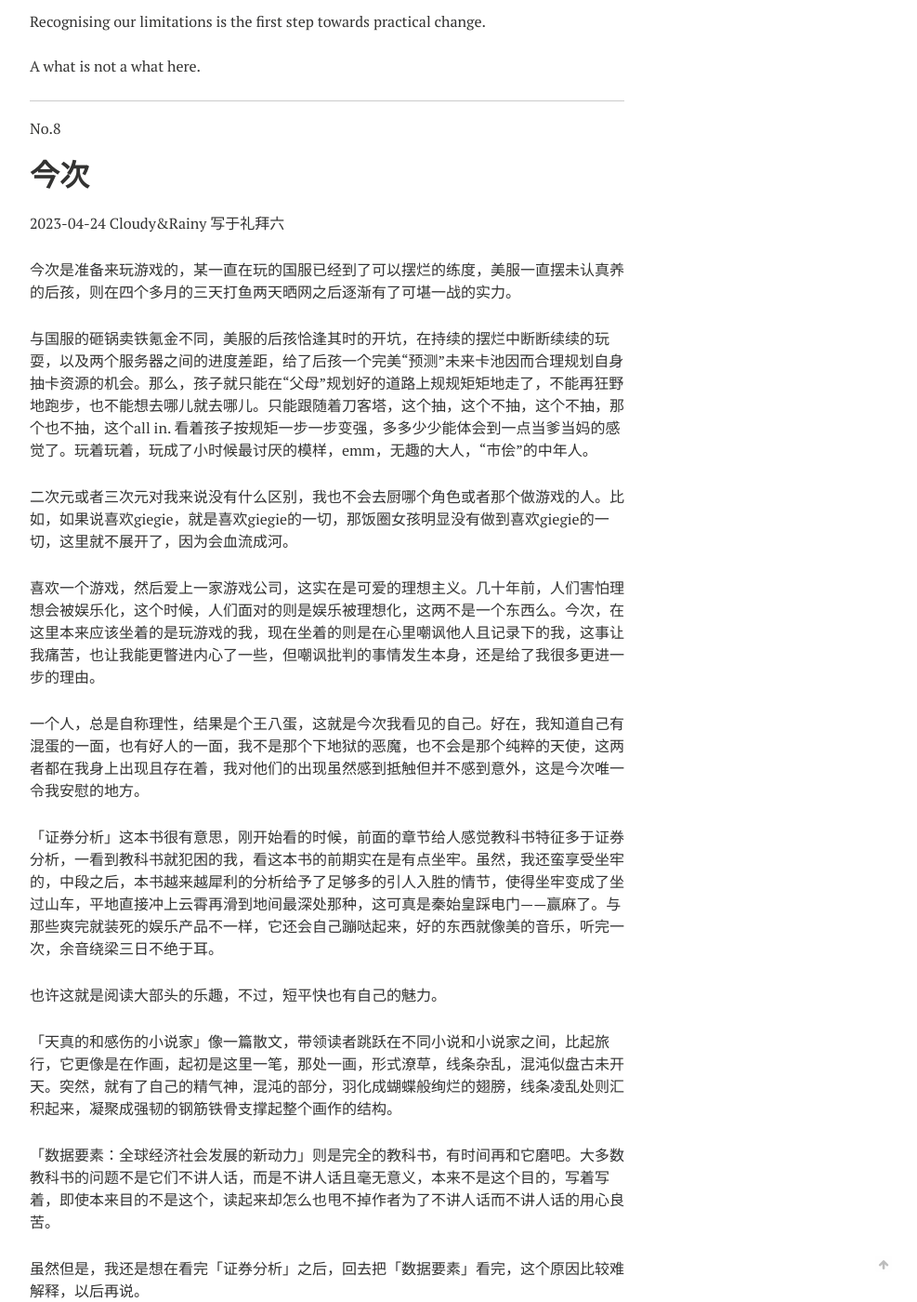
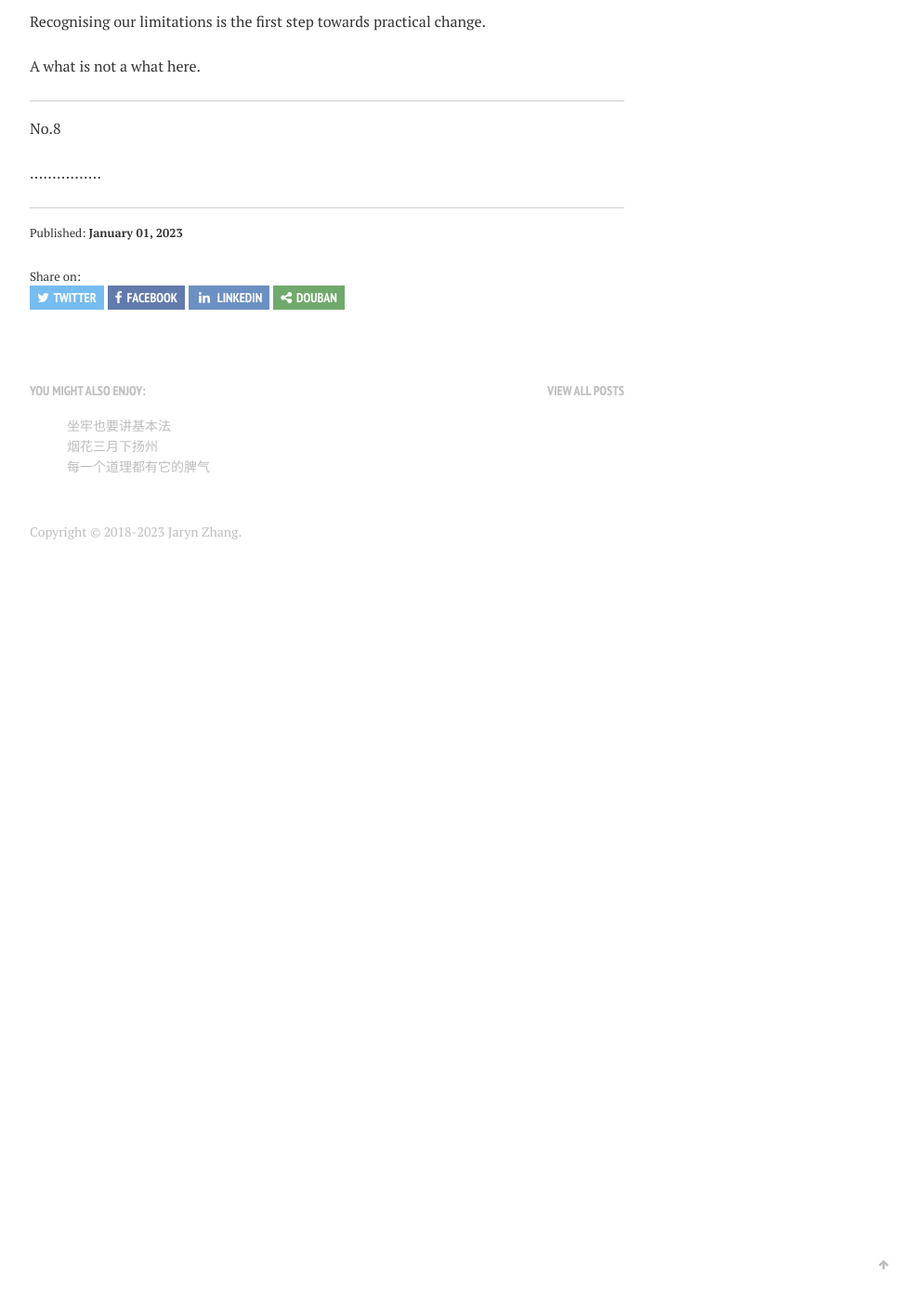
Before and after one commit to jarynzhang/jarynzhang.github.io, a Jekyll site: the page built from _posts/2023-01-01-未单发文章存档02.md, in a window 1280 px wide and 1400 px high, scrolled down 16377 px. Shown: the whole window at 93% size, without its empty margins (288-1275 px from the left). Built offline with Jekyll 4.4.1, drawn with Linux system fonts in a browser that asks for light colours; nearby versions of some CDN libraries; our own code applies the rules of GitHub Pages for plain Markdown files; after the commit the page ends 17007 px from its top, so only the background shows below that; some of the changed text lies outside the part shown.

```diff
--- a/_posts/2023-01-01-未单发文章存档02.md
+++ b/_posts/2023-01-01-未单发文章存档02.md
@@ -557,64 +557,4 @@ No.8
 
 
 
-# 今次
-
-2023-04-24  Cloudy&Rainy  写于礼拜六
-
-
-
-今次是准备来玩游戏的，某一直在玩的国服已经到了可以摆烂的练度，美服一直摆未认真养的后孩，则在四个多月的三天打鱼两天晒网之后逐渐有了可堪一战的实力。
-
-
-
-与国服的砸锅卖铁氪金不同，美服的后孩恰逢其时的开坑，在持续的摆烂中断断续续的玩耍，以及两个服务器之间的进度差距，给了后孩一个完美“预测”未来卡池因而合理规划自身抽卡资源的机会。那么，孩子就只能在“父母”规划好的道路上规规矩矩地走了，不能再狂野地跑步，也不能想去哪儿就去哪儿。只能跟随着刀客塔，这个抽，这个不抽，这个不抽，那个也不抽，这个all in. 看着孩子按规矩一步一步变强，多多少少能体会到一点当爹当妈的感觉了。玩着玩着，玩成了小时候最讨厌的模样，emm，无趣的大人，“市侩”的中年人。
-
-
-
-二次元或者三次元对我来说没有什么区别，我也不会去厨哪个角色或者那个做游戏的人。比如，如果说喜欢giegie，就是喜欢giegie的一切，那饭圈女孩明显没有做到喜欢giegie的一切，这里就不展开了，因为会血流成河。
-
-
-
-喜欢一个游戏，然后爱上一家游戏公司，这实在是可爱的理想主义。几十年前，人们害怕理想会被娱乐化，这个时候，人们面对的则是娱乐被理想化，这两不是一个东西么。今次，在这里本来应该坐着的是玩游戏的我，现在坐着的则是在心里嘲讽他人且记录下的我，这事让我痛苦，也让我能更瞥进内心了一些，但嘲讽批判的事情发生本身，还是给了我很多更进一步的理由。
-
-
-
-一个人，总是自称理性，结果是个王八蛋，这就是今次我看见的自己。好在，我知道自己有混蛋的一面，也有好人的一面，我不是那个下地狱的恶魔，也不会是那个纯粹的天使，这两者都在我身上出现且存在着，我对他们的出现虽然感到抵触但并不感到意外，这是今次唯一令我安慰的地方。
-
-
-
-「证券分析」这本书很有意思，刚开始看的时候，前面的章节给人感觉教科书特征多于证券分析，一看到教科书就犯困的我，看这本书的前期实在是有点坐牢。虽然，我还蛮享受坐牢的，中段之后，本书越来越犀利的分析给予了足够多的引人入胜的情节，使得坐牢变成了坐过山车，平地直接冲上云霄再滑到地间最深处那种，这可真是秦始皇踩电门——赢麻了。与那些爽完就装死的娱乐产品不一样，它还会自己蹦哒起来，好的东西就像美的音乐，听完一次，余音绕梁三日不绝于耳。
-
-
-
-也许这就是阅读大部头的乐趣，不过，短平快也有自己的魅力。
-
-
-
-「天真的和感伤的小说家」像一篇散文，带领读者跳跃在不同小说和小说家之间，比起旅行，它更像是在作画，起初是这里一笔，那处一画，形式潦草，线条杂乱，混沌似盘古未开天。突然，就有了自己的精气神，混沌的部分，羽化成蝴蝶般绚烂的翅膀，线条凌乱处则汇积起来，凝聚成强韧的钢筋铁骨支撑起整个画作的结构。
-
-
-
-「数据要素：全球经济社会发展的新动力」则是完全的教科书，有时间再和它磨吧。大多数教科书的问题不是它们不讲人话，而是不讲人话且毫无意义，本来不是这个目的，写着写着，即使本来目的不是这个，读起来却怎么也甩不掉作者为了不讲人话而不讲人话的用心良苦。
-
-
-
-虽然但是，我还是想在看完「证券分析」之后，回去把「数据要素」看完，这个原因比较难解释，以后再说。
-
-
-
-坐牢这种事，也得讲基本法，教科书的牢不坐也罢，或者，把它拆了盖一座大教堂。
-
-
-
-（有很多优秀的教科书，只可惜不好好说话的教科书实在是太多了）
-
-
-
----
-
-No.9
-
-
-
 ................
```
Also changed, not shown: _posts/2023-04-22-坐牢也要讲基本法.md (added, +58 -0 lines), 1 other file.
